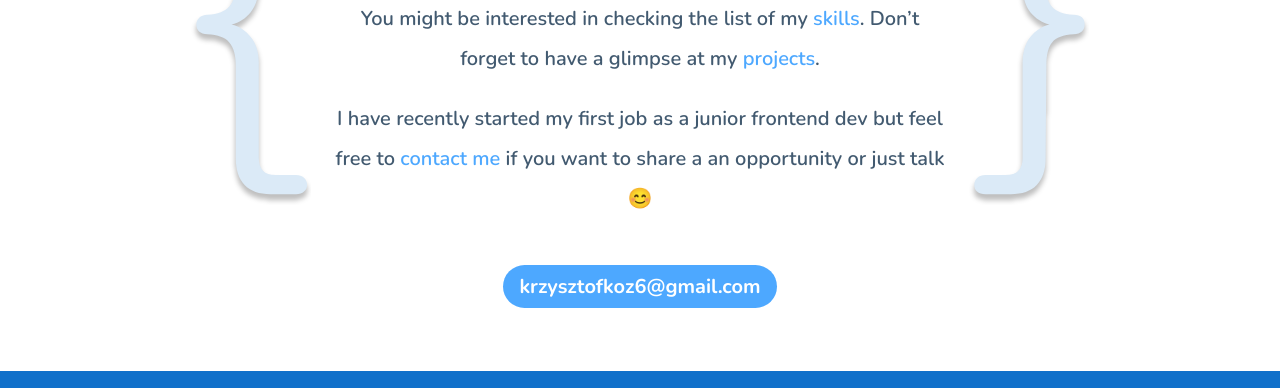
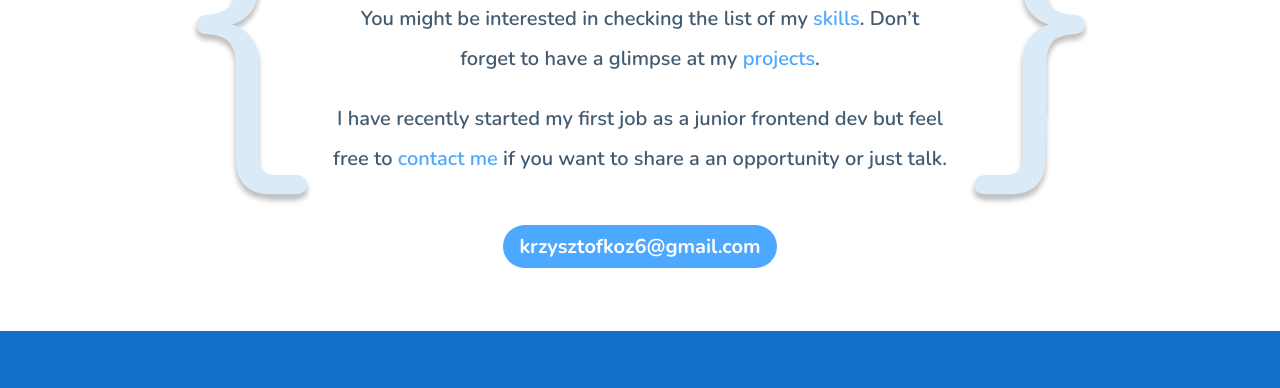
Before and after one commit to krzysztof-kozak/portfolio, a website built with webpack: page src/pages/index.html in a window 1280 px wide. Shown: the part 412-800 px from the top of the page. Built offline with nearby package versions, Linux system fonts and the light colour scheme; no server answers.

Commit message:
Remove smiley face :(

```diff
--- a/src/pages/index.html
+++ b/src/pages/index.html
@@ -40,7 +40,7 @@
           I have recently started my first job as a junior frontend dev but
           feel free to
           <a href="#contact" class="link">contact me</a> if you want to share
-          a an opportunity or just talk 😊
+          a an opportunity or just talk.
         </p>
         <a class="hero__contact"
           href="mailto:krzysztofkoz6@gmail.com">krzysztofkoz6@gmail.com</a>
```
